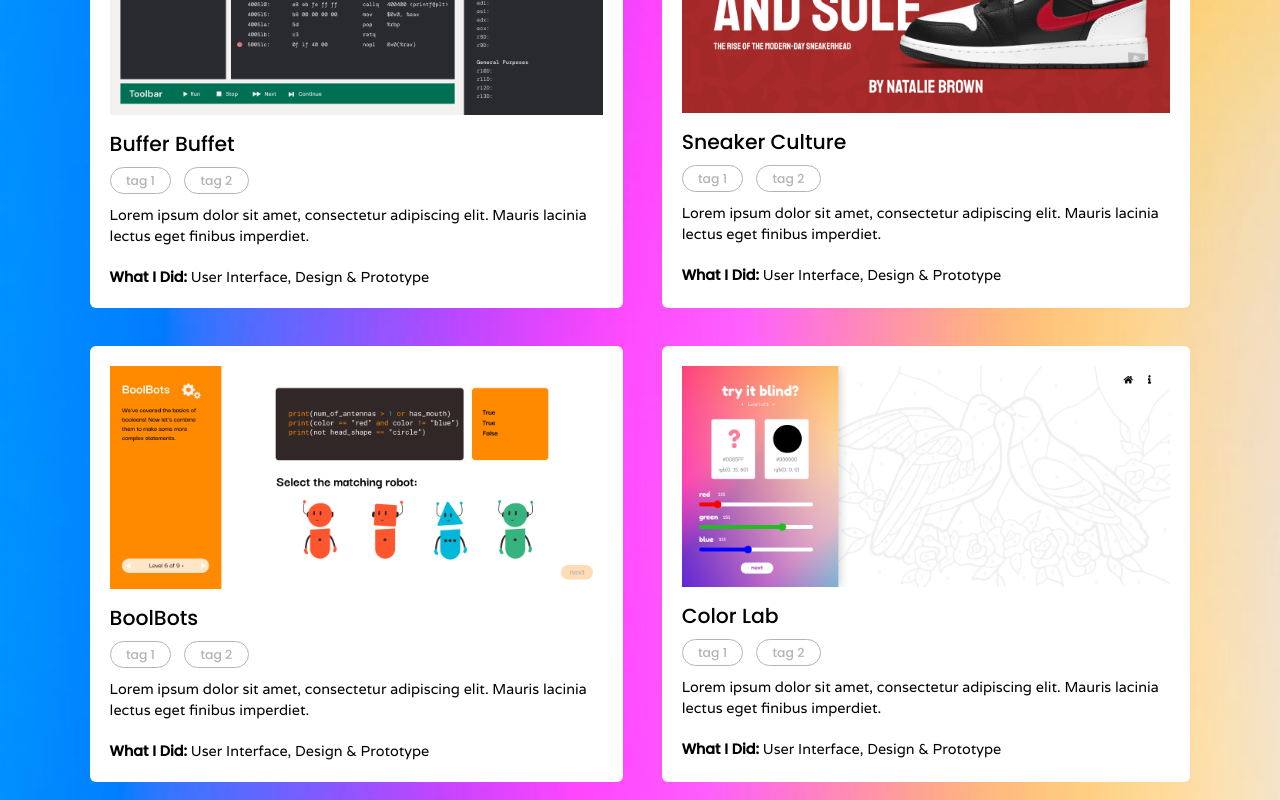
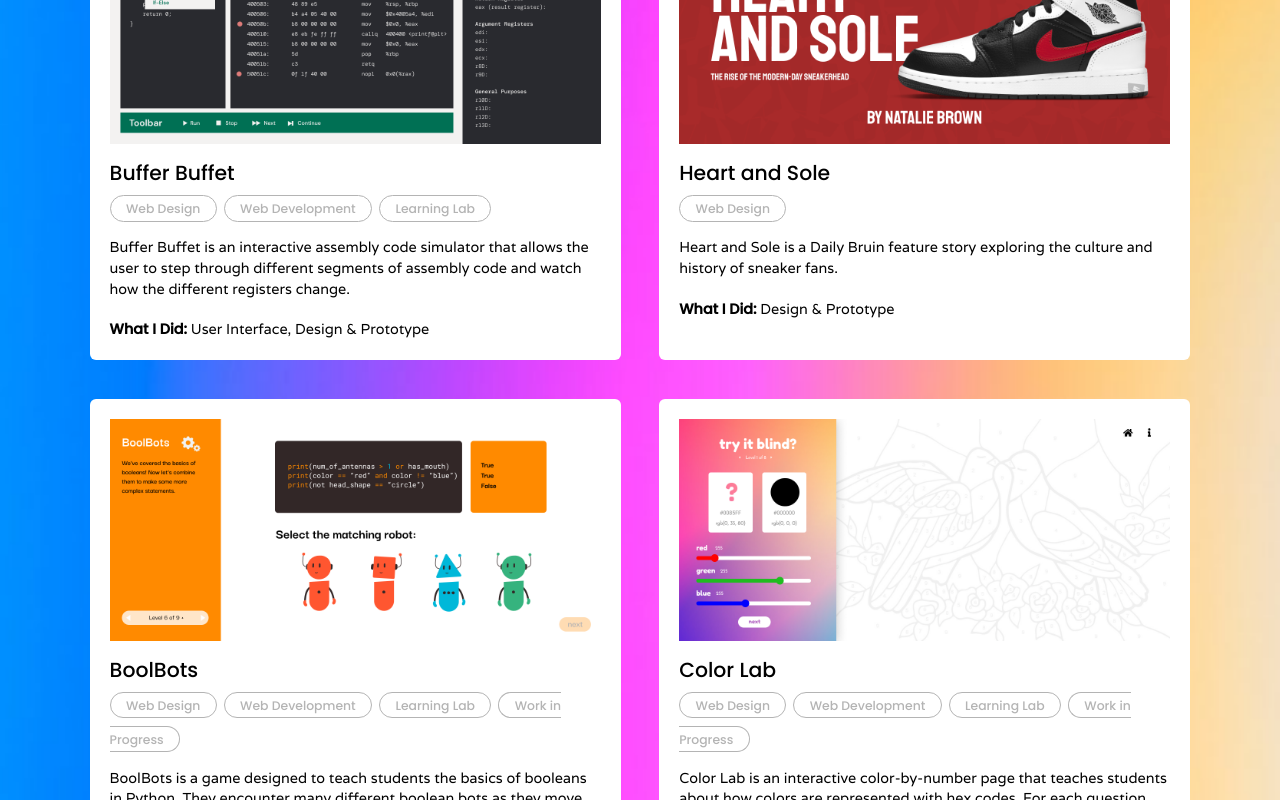
Before and after one commit to archishadatta/personalwebsite, a React (Create React App) app: page / in a window 1280 px wide. Shown: the part 1500-2300 px from the top of the page. Built offline with nearby package versions, Linux system fonts and the light colour scheme.

Commit message:
update work descriptions

```diff
--- a/public/index.html
+++ b/public/index.html
@@ -25,7 +25,7 @@
       work correctly both with client-side routing and a non-root public URL.
       Learn how to configure a non-root public URL by running `npm run build`.
     -->
-    <title>archie datta | design & dev </title>
+    <title>Archisha Datta: Design and Development</title>
   </head>
   <body>
     <noscript>You need to enable JavaScript to run this app.</noscript>
--- a/src/Work.css
+++ b/src/Work.css
@@ -9,7 +9,7 @@
     display: grid;
     grid-template-columns: auto auto;
     justify-content: space-between;
-    margin-top: 5vw;
+    margin-top: 3vw;
     gap: 3vw;
 }
 
@@ -18,7 +18,7 @@
         display: grid;
         grid-template-columns: auto;
         justify-content: space-between;
-        margin-top: 5vw;
+        margin-top: 3vw;
         gap: 20px;
     }
   }
@@ -60,12 +60,20 @@
     padding: 0.3vw 1.2vw;
 
     display: inline;
-    margin-right: 1vw;
+    margin-inline-end: 7px;
+    /* margin-bottom: 1vw; */
+    /* white-space: pre-wrap; */
+    /* box-sizing: border-box; */
 }
 
 .portfolio-tag-section {
-    margin-bottom: 15px;
-    margin-top: 10px;
+    margin-bottom: 12px;
+    margin-top: 3px;
+    line-height: 200%;
+
+    /* overflow-x: scroll; */
+    /* text-overflow: ellipsis; */
+    /* white-space: nowrap; */
 }
 
 .portfolio-text {
--- a/src/Work.js
+++ b/src/Work.js
@@ -16,82 +16,82 @@ const portfolio = [
   {
     img: one,
     title: "Buffer Buffet",
-    tags: ["tag 1", "tag 2"],
-    text: "Lorem ipsum dolor sit amet, consectetur adipiscing elit. Mauris lacinia lectus eget finibus imperdiet.",
+    tags: ["Web Design", "Web Development", "Learning Lab"],
+    text: "Buffer Buffet is an interactive assembly code simulator that allows the user to step through different segments of assembly code and watch how the different registers change.",
     me: "User Interface, Design & Prototype",
-    link: "https://www.google.com/"
+    link: "https://bufferbuffet-simulator.uclaacm.com/"
   },
   {
     img: two,
-    title: "Sneaker Culture",
-    tags: ["tag 1", "tag 2"],
-    text: "Lorem ipsum dolor sit amet, consectetur adipiscing elit. Mauris lacinia lectus eget finibus imperdiet.",
-    me: "User Interface, Design & Prototype",
-    link: "https://www.google.com/"
+    title: "Heart and Sole",
+    tags: ["Web Design"],
+    text: "Heart and Sole is a Daily Bruin feature story exploring the culture and history of sneaker fans.",
+    me: "Design & Prototype",
+    link: "https://features.dailybruin.com/2021/sneakerheads/"
   },
   {
     img: three,
     title: "BoolBots",
-    tags: ["tag 1", "tag 2"],
-    text: "Lorem ipsum dolor sit amet, consectetur adipiscing elit. Mauris lacinia lectus eget finibus imperdiet.",
+    tags: ["Web Design", "Web Development", "Learning Lab", "Work in Progress"],
+    text: "BoolBots is a game designed to teach students the basics of booleans in Python. They encounter many different boolean bots as they move through the levels.",
     me: "User Interface, Design & Prototype",
-    link: "https://www.google.com/"
+    link: "https://github.com/uclaacm/boolbots"
   },
   {
     img: four,
     title: "Color Lab",
-    tags: ["tag 1", "tag 2"],
-    text: "Lorem ipsum dolor sit amet, consectetur adipiscing elit. Mauris lacinia lectus eget finibus imperdiet.",
-    me: "User Interface, Design & Prototype",
-    link: "https://www.google.com/"
+    tags: ["Web Design", "Web Development", "Learning Lab", "Work in Progress"],
+    text: "Color Lab is an interactive color-by-number page that teaches students about how colors are represented with hex codes. For each question they answer, another piece of the picture is colored in!",
+    me: "Everything!",
+    link: "https://www.figma.com/proto/RxdhEuoPBrUE3oYCPEwP3M/color-lab?node-id=1%3A2&scaling=min-zoom&page-id=0%3A1&hide-ui=1"
   },
   {
     img: five,
     title: "The Giving Tree",
-    tags: ["tag 1", "tag 2"],
-    text: "Lorem ipsum dolor sit amet, consectetur adipiscing elit. Mauris lacinia lectus eget finibus imperdiet.",
-    me: "User Interface, Design & Prototype",
-    link: "https://www.google.com/"
+    tags: ["Web Design", "Web Development",],
+    text: "The Giving Tree is an interactive retelling of one of my favorite childhood stories. This was a personal project I worked on with a friend.",
+    me: "Contributed to design and development",
+    link: "https://www.figma.com/proto/BFFZkQPsvWYQ2IXQkckqus/the-giving-tree-bloom?node-id=5%3A4&scaling=scale-down-width&page-id=0%3A1&hide-ui=1"
   },
   {
     img: six,
     title: "Patent Sketch",
-    tags: ["tag 1", "tag 2"],
-    text: "Lorem ipsum dolor sit amet, consectetur adipiscing elit. Mauris lacinia lectus eget finibus imperdiet.",
-    me: "User Interface, Design & Prototype",
-    link: "https://www.google.com/"
+    tags: ["Web Design", "Wordpress"],
+    text: "This is the website I made as part of a rebranding project for my summer internship at Patent Sketch.",
+    me: "Design & Prototype, Development on Wordpress",
+    link: "https://www.figma.com/proto/kwNMBfNL9MPqWPOjCJAa3j/Patent-Sketch-Website?node-id=2%3A2&scaling=min-zoom&page-id=0%3A1&hide-ui=1"
+  },
+  {
+    img: eight,
+    title: "No Filter",
+    tags: ["Web Design", "Learning Lab", "Work in Progress"],
+    text: "No Filter is an interactive exploration of convolutional neural networks designed for students in high school and college.",
+    me: "Design & Prototype, Minor Styling",
+    link: "https://nofilter.uclaacm.com/"
   },
   {
     img: seven,
     title: "This Website",
-    tags: ["tag 1", "tag 2"],
-    text: "Lorem ipsum dolor sit amet, consectetur adipiscing elit. Mauris lacinia lectus eget finibus imperdiet.",
-    me: "User Interface, Design & Prototype",
-    link: "https://www.google.com/"
-  },
-  {
-    img: eight,
-    title: "No Filter",
-    tags: ["tag 1", "tag 2"],
-    text: "Lorem ipsum dolor sit amet, consectetur adipiscing elit. Mauris lacinia lectus eget finibus imperdiet.",
-    me: "User Interface, Design & Prototype",
-    link: "https://www.google.com/"
+    tags: ["Web Design", "Web Development"],
+    text: "This one should be obvious.",
+    me: "Everything!",
+    link: ""
   },
   {
     img: nine,
     title: "Tiktok Famous",
-    tags: ["tag 1", "tag 2"],
-    text: "Lorem ipsum dolor sit amet, consectetur adipiscing elit. Mauris lacinia lectus eget finibus imperdiet.",
-    me: "User Interface, Design & Prototype",
-    link: "https://www.google.com/"
+    tags: ["Graphic Design", "Social Media"],
+    text: "This is a series of Instagram stories designed to promote a Daily Bruin story about students gaining fame on TikTok. The design is inspired by the TikTok interface.",
+    me: "Everything!",
+    link: "https://www.figma.com/proto/dafuSYVBtFEmarmYkeK1gr/a-and-e.theatertiktok?node-id=2%3A0&scaling=scale-down&page-id=0%3A1&hide-ui=1"
   },
   {
     img: ten,
     title: "Year in Review",
-    tags: ["tag 1", "tag 2"],
-    text: "Lorem ipsum dolor sit amet, consectetur adipiscing elit. Mauris lacinia lectus eget finibus imperdiet.",
-    me: "User Interface, Design & Prototype",
-    link: "https://www.google.com/"
+    tags: ["Graphic Design", "Social Media"],
+    text: "This is a series of Instagram stories highlighting top stories published by the Daily Bruin in 2020. The design is inspired by Spotify Wrapped.",
+    me: "Everything!",
+    link: "https://www.figma.com/proto/Mn5Mr8a9VlkK1pHIE7Oxg9/yearinreview?node-id=3%3A137&scaling=scale-down&page-id=0%3A1&hide-ui=1"
   },
 
 ]
@@ -107,7 +107,7 @@ const PortfolioItem = (props) => {
 
           <div className="portfolio-tag-section">
             {tags.map((item) =>
-                  <div className="portfolio-tag" key={item}>{item}</div>
+                  <span className="portfolio-tag" key={item}>{item}</span>
             )}
           </div>
           <div className="portfolio-description portfolio-text">{props.text}</div>
@@ -124,6 +124,7 @@ const Work = () => {
   return (
     <div className="work frame">
         <div className="heading">my work</div>
+        <div className="text">This is a collection of some of my favorite work! Click to see the full projects.</div>
         <div className="portfolio">
             {portfolio.map((item) => {
               return <PortfolioItem key={item.title} img={item.img} title={item.title} tags={item.tags} text={item.text} me={item.me} link={item.link}></PortfolioItem>
```
